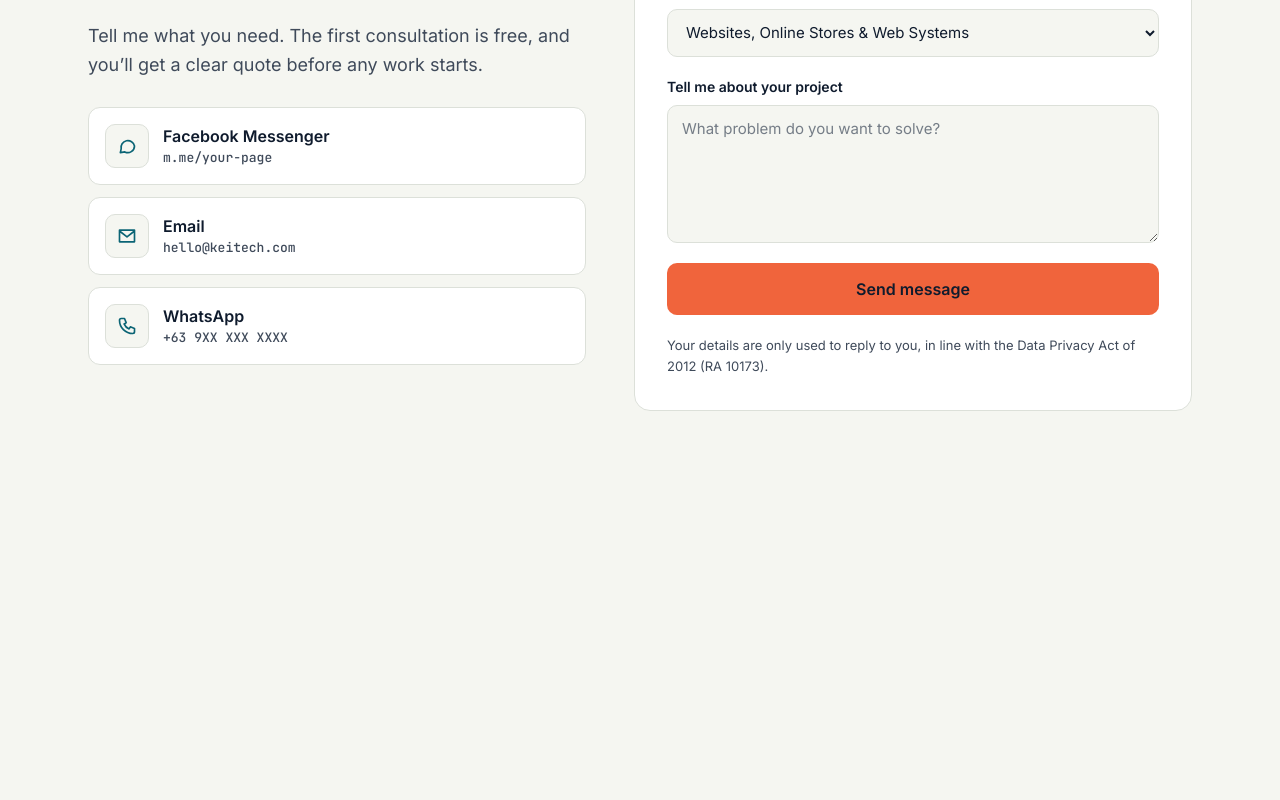
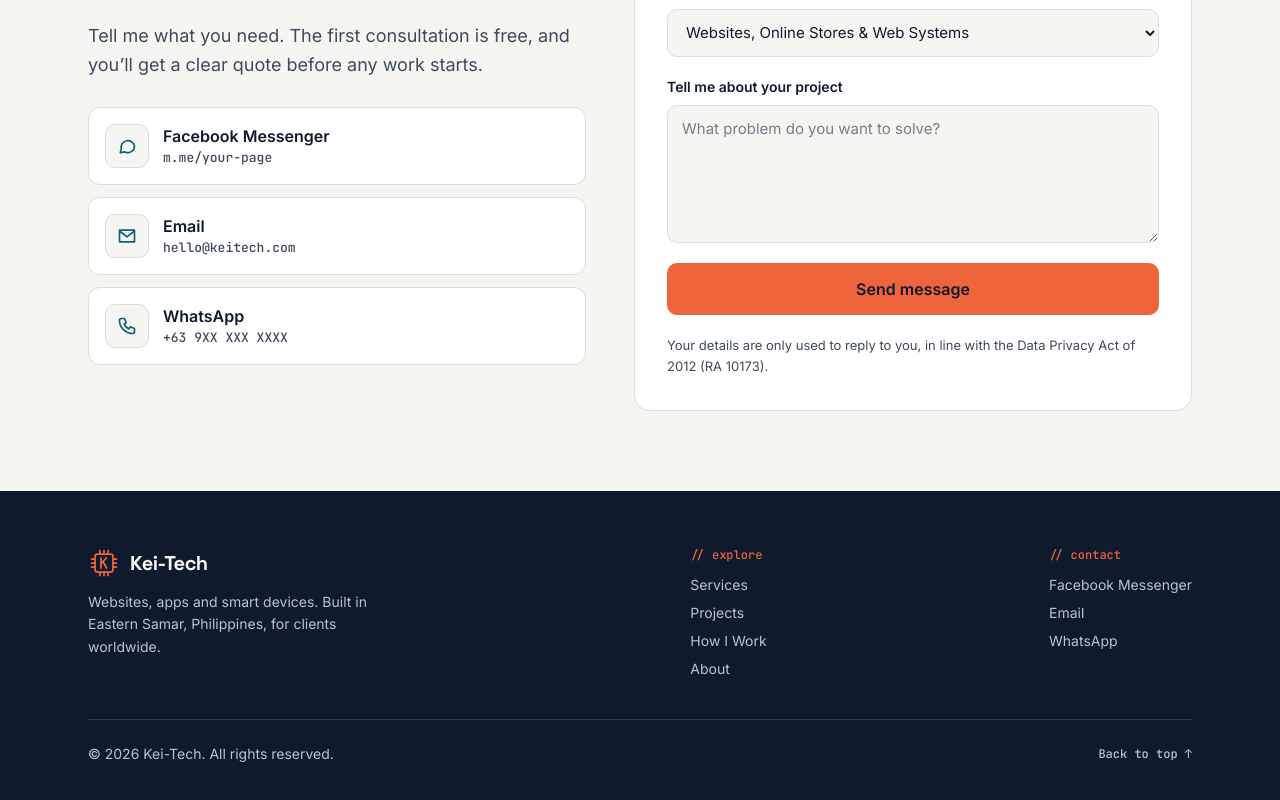
Before and after one commit to ItsmeKeian/Kei-Tech-Portfolio-V2, a React (Vite) app: page / in a window 1280 px wide. Shown: the part 3751-4551 px from the top of the page. Before the commit the page ends 4242 px from the top, so only its background shows below. Built offline with nearby package versions, Linux system fonts and the light colour scheme.

Commit message:
Add footer and share navigation links through a data file

```diff
--- a/src/App.tsx
+++ b/src/App.tsx
@@ -6,6 +6,7 @@ import { Process } from './components/Process'
 import { Projects } from './components/Projects'
 import { About } from './components/About'
 import { Contact } from './components/Contact'
+import { Footer } from './components/Footer'
 
 function App() {
   return (
@@ -20,6 +21,7 @@ function App() {
         <About />
         <Contact />
       </main>
+      <Footer />
     </div>
   )
 }
--- /dev/null
+++ b/src/components/Footer.tsx
@@ -0,0 +1,65 @@
+import { LogoMark } from './LogoMark'
+import { navLinks } from '../data/navigation'
+import { contactChannels } from '../data/contact'
+
+const currentYear = new Date().getFullYear()
+
+export function Footer() {
+  return (
+    <footer className="bg-band text-band-muted">
+      <div className="mx-auto flex max-w-6xl flex-col gap-10 px-6 py-14">
+        <div className="flex flex-wrap justify-between gap-10">
+          {/* Brand */}
+          <div className="flex max-w-xs flex-col gap-3">
+            <a href="#top" className="flex items-center gap-2.5 text-band-ink">
+              <LogoMark size={32} className="text-accent" />
+              <span className="font-heading text-xl font-bold tracking-tight">Kei-Tech</span>
+            </a>
+            <p className="text-sm leading-relaxed">
+              Websites, apps and smart devices. Built in Eastern Samar, Philippines, for clients worldwide.
+            </p>
+          </div>
+
+          {/* Page links */}
+          <nav aria-label="Footer" className="flex flex-col gap-3">
+            <p className="font-mono text-xs text-band-accent">// explore</p>
+            <ul className="flex flex-col gap-2 text-sm">
+              {navLinks.map((link) => (
+                <li key={link.href}>
+                  <a href={link.href} className="transition-colors hover:text-band-ink">{link.label}</a>
+                </li>
+              ))}
+            </ul>
+          </nav>
+
+          {/* Contact links */}
+          <div className="flex flex-col gap-3">
+            <p className="font-mono text-xs text-band-accent">// contact</p>
+            <ul className="flex flex-col gap-2 text-sm">
+              {contactChannels.map((channel) => (
+                <li key={channel.label}>
+                  <a
+                    href={channel.href}
+                    target={channel.href.startsWith('http') ? '_blank' : undefined}
+                    rel="noopener noreferrer"
+                    className="transition-colors hover:text-band-ink"
+                  >
+                    {channel.label}
+                  </a>
+                </li>
+              ))}
+            </ul>
+          </div>
+        </div>
+
+        {/* Bottom row */}
+        <div className="flex flex-wrap items-center justify-between gap-4 border-t border-band-line pt-6 text-sm">
+          <p>© {currentYear} Kei-Tech. All rights reserved.</p>
+          <a href="#top" className="font-mono text-xs transition-colors hover:text-band-ink">
+            Back to top ↑
+          </a>
+        </div>
+      </div>
+    </footer>
+  )
+}
--- a/src/components/Navbar.tsx
+++ b/src/components/Navbar.tsx
@@ -1,13 +1,9 @@
 import { useEffect, useState } from 'react'
 import { LogoMark } from './LogoMark'
 import { ThemeToggle } from './ThemeToggle'
+import { navLinks } from '../data/navigation'
 
-const links = [
-  { href: '#services', label: 'Services' },
-  { href: '#projects', label: 'Projects' },
-  { href: '#process', label: 'How I Work' },
-  { href: '#about', label: 'About' },
-]
+
 
 export function Navbar() {
   const [menuOpen, setMenuOpen] = useState(false)
@@ -34,7 +30,7 @@ export function Navbar() {
         <div className="flex items-center gap-2 md:gap-6">
           {/* Desktop links */}
           <ul className="hidden items-center gap-6 text-[15px] font-medium md:flex">
-            {links.map((link) => (
+            {navLinks.map((link) => (
               <li key={link.href}>
                 <a href={link.href} className="py-3 transition-colors hover:text-highlight">
                   {link.label}
@@ -68,7 +64,7 @@ export function Navbar() {
       {menuOpen && (
         <div id="mobile-menu" className="absolute inset-x-0 top-full border-b border-line bg-page px-6 pb-6 shadow-lg md:hidden">
           <ul>
-            {links.map((link) => (
+            {navLinks.map((link) => (
               <li key={link.href}>
                 <a href={link.href} onClick={closeMenu} className="block border-b border-line py-4 text-lg font-medium">
                   {link.label}
--- /dev/null
+++ b/src/data/navigation.ts
@@ -0,0 +1,11 @@
+export type NavLink = {
+  href: string
+  label: string
+}
+
+export const navLinks: NavLink[] = [
+  { href: '#services', label: 'Services' },
+  { href: '#projects', label: 'Projects' },
+  { href: '#process', label: 'How I Work' },
+  { href: '#about', label: 'About' },
+]
```
